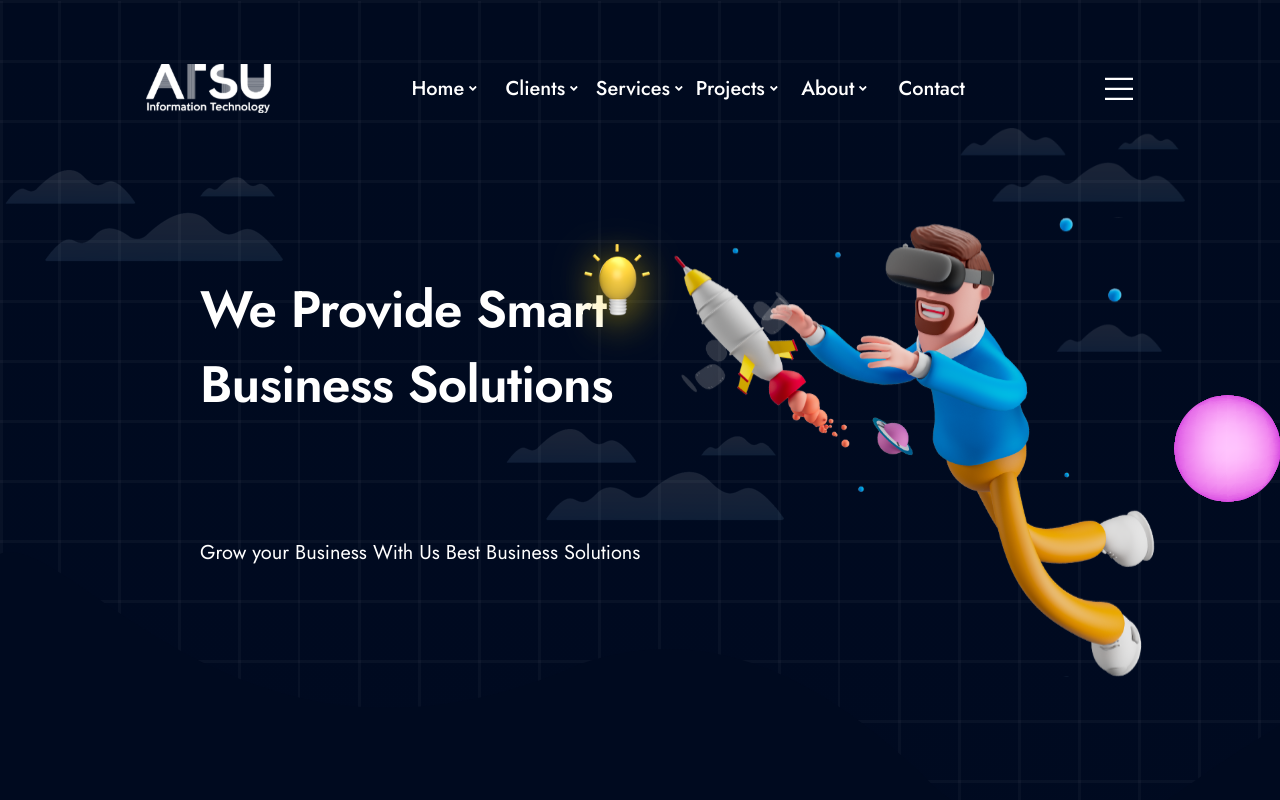
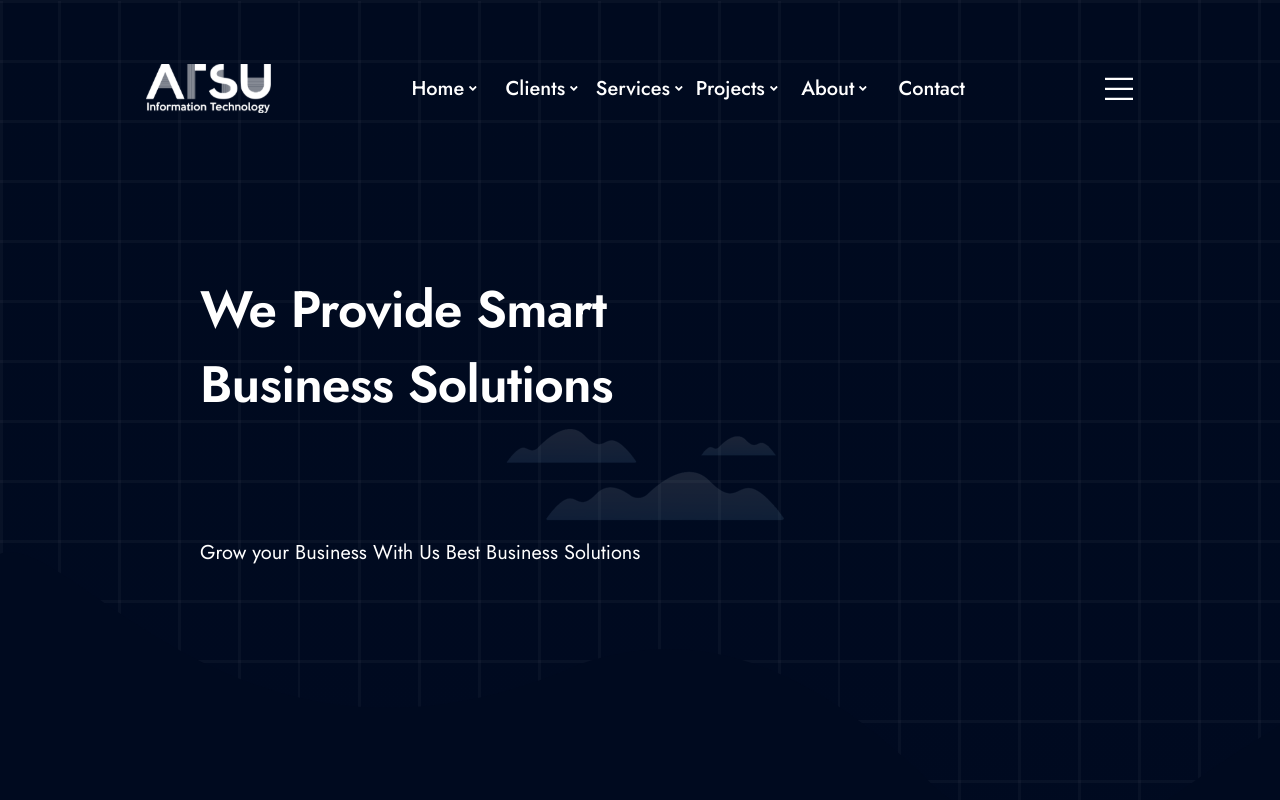
Before and after one commit to S-ali007/DarkThemeforDigital-Agency, a React (Create React App) app: page / in a window 1280 px wide. Shown: the top 800 px of the page. Built offline with nearby package versions, Linux system fonts and the light colour scheme.

Commit message:
added tpyerWrite animtion and scrolltrigger animation

```diff
--- a/src/Components/HeroSection.jsx
+++ b/src/Components/HeroSection.jsx
@@ -38,6 +38,7 @@ function HeroSection({ extraClasses }) {
       //     tl.progress(self.progress);
       //   },
       // },
+      paused:true,
     });
 
     tl.to(".scroll-trigger-element1", {
@@ -57,6 +58,10 @@ function HeroSection({ extraClasses }) {
       width: "100%",
       height: "100%",
     });
+    tl.to(".scroll-trigger-element5", {
+      width: "100%",
+      height: "100%",
+    });
 
     const lottieTrigger = ScrollTrigger.create({
 
@@ -65,16 +70,18 @@ function HeroSection({ extraClasses }) {
         console.log(self.progress);
         tl.progress(self.progress)
       },
+      duration:5,
       preventOverlaps: true,
       refreshPriority: 0,
       scrub: 2,
       start: 'top',
-      end: '+=3000',
-      // pin: true,
+      end: '+=1000',
+      pin: true,
       // marker: true,
-      // pinType: 'fixed',
+      pinType: 'fixed',
       onEnter: () => {
       },
+
     });
 
     return () => {
@@ -116,9 +123,9 @@ function HeroSection({ extraClasses }) {
   // }, []);
 
   return (
-    <div div className="" id="home">
-      <div className=" flex flex-col justify-center items-center relative pr-[90px] min-h-[]">
-        <div className="trigger flex justify-between mx-auto px-[50px] absolute top-0 max-w-[1422px] w-full ">
+    <div div className="trigger " id="home">
+      <div className=" flex flex-col justify-center items-center relative pr-[90px] ">
+        <div className=" flex justify-between mx-auto px-[50px] absolute top-0 max-w-[1422px] w-full ">
           <div className="pt-[50px] scroll-trigger-element2 w-0">
             <img src="/assets/bg-cloud-left.svg" alt="" />
           </div>
@@ -136,21 +143,21 @@ function HeroSection({ extraClasses }) {
             </div>
           </div>
         </div>
-        <div className="relative top-[309px] left-[50px]  ">
+        <div className="relative top-[309px] left-[50px] ">
           <img src="/assets/bg-cloud-left.svg " alt="" />
         </div>
 
-        <div className="flex gap-[179px] relative  justify-between  trigger">
+        <div className="flex gap-[179px] relative  justify-between  trigger max-w-[1294px] w-full">
           <div className="text-[#ffffff] relative   font-Jost mt-[60px] left-[200px] max-w-[720px] w-full ">
             <div className=" tracking-[-0.75px] leading-[75px] flex">
-              <div className=" font-[600] max-w-[500px] w-full  font-Jost  text-clamp  min-h-[258px] h-full ">
+              <div className=" font-[600] max-w-[500px] w-full  font-Jost  text-clamp  min-h-[258px] h-full  ">
                 <h1 className="">
                   <TypeWriterComponent
                     text={"We Provide Smart Business Solutions"}
                   />
                 </h1>
               </div>
-              <div className="absolute top-[-65px] left-[340px] ">
+              <div className="absolute top-[-65px] left-[340px] scroll-trigger-element5 w-0">
                 {" "}
                 <img src="/assets/bulb.svg" alt="" />
               </div>
@@ -164,7 +171,7 @@ function HeroSection({ extraClasses }) {
             <img
               src="/assets/man and a rocket.svg"
               alt=""
-              className="max-w-[718px] w-0 min-h-[550px] h-full scroll-trigger-element4 z-10"
+              className="max-w-[718px] w-0  h-full scroll-trigger-element4 z-10"
             />
           </div>
         </div>
```
